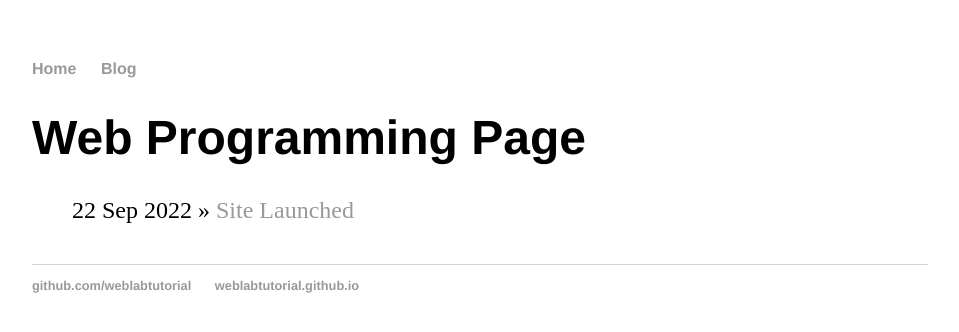
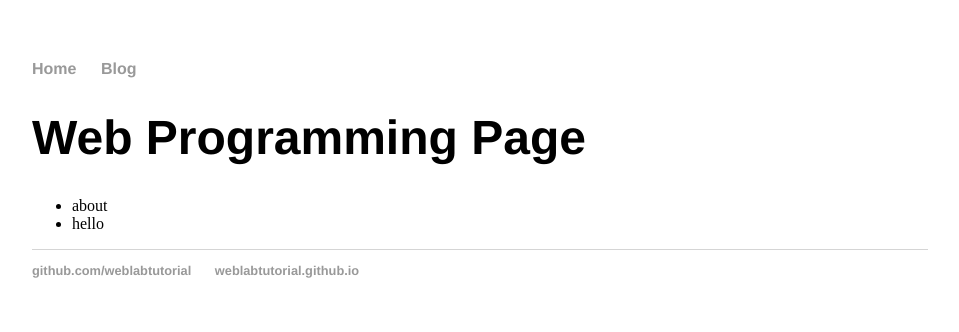
Before and after one commit to Kareem-AlHasan/Kareem-AlHasan.github.io, a Jekyll site: the page built from about/index.html, in a window 1280 px wide. Shown: the top 332 px of the page, without its empty margins (160-1119 px from the left). Built offline with Jekyll 4.4.1, drawn with Linux system fonts in a browser that asks for light colours.

Commit message:
Update index.html

```diff
--- a/about/index.html
+++ b/about/index.html
@@ -3,10 +3,8 @@ layout: default
 title: Web Programming Page
 ---
  <h1>{{ page.title }}</h1>
- <ul class="posts">
+ <ul class="about">
 
-   {% for post in site.posts %}
-     <li><span>{{ post.date | date_to_string }}</span> » <a href="{{ post.url }}" title="{{ post.title }}">{{
-post.title }}</a></li>
-   {% endfor %}
+  <li> about </li>
+  <li> hello </li>
  </ul>
```
